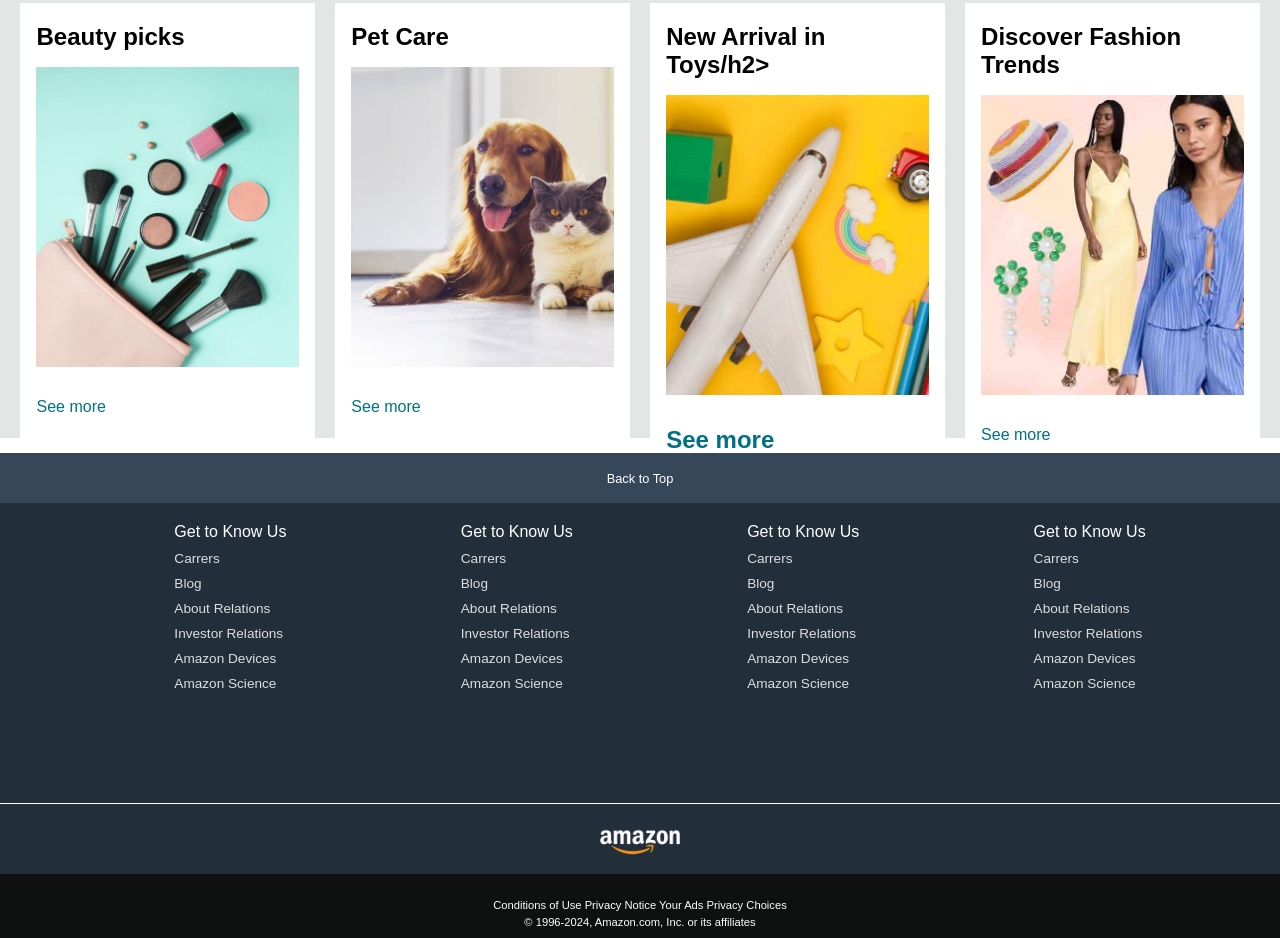
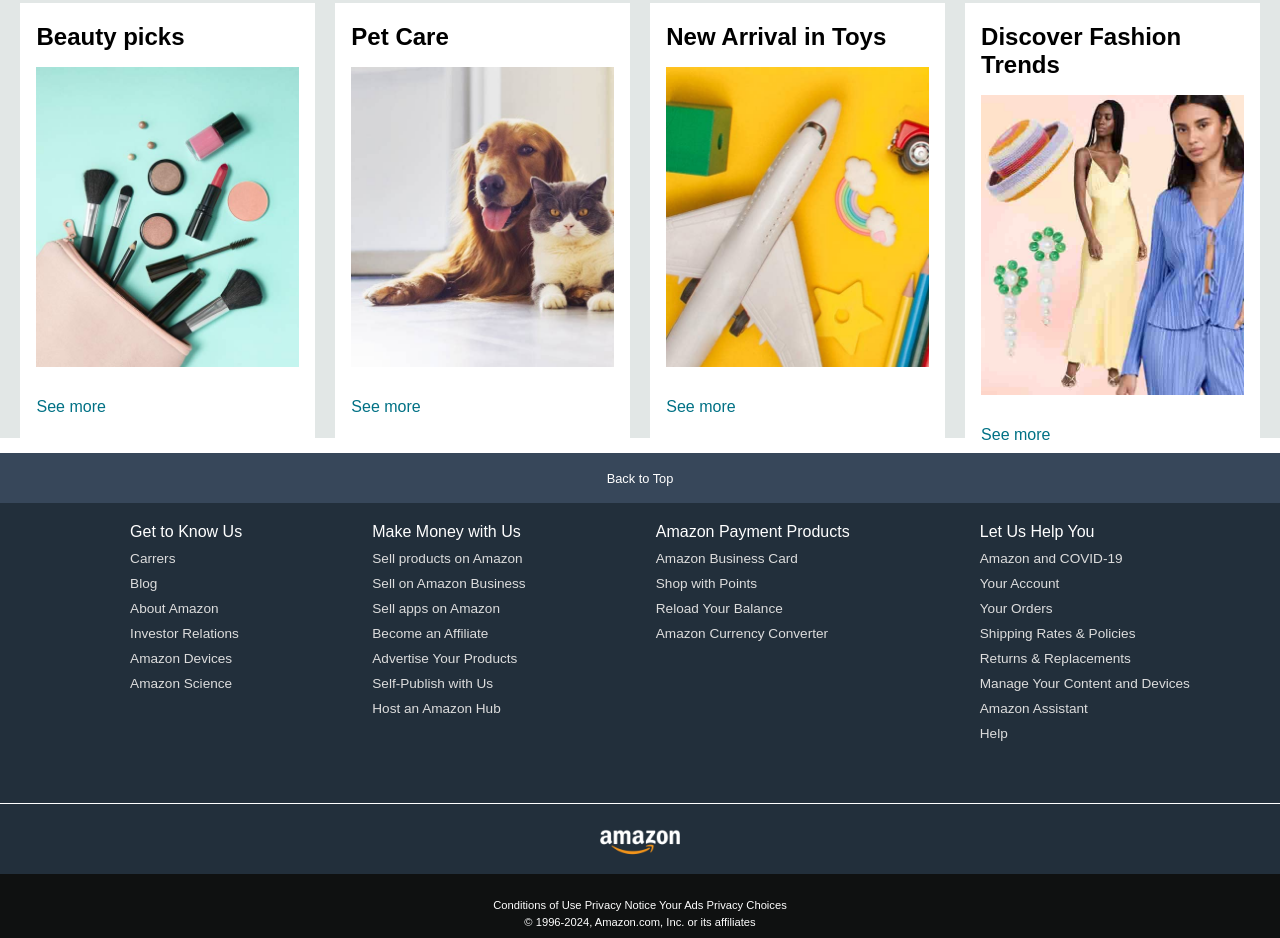
Before and after one commit to sharathkumarbollavathri/Amazon-clone, a plain HTML site: page index.html in a window 1280 px wide. Shown: the part 942-1880 px from the top of the page. Drawn offline with Linux system fonts and the light colour scheme.

Commit message:
Update index.html

```diff
--- a/index.html
+++ b/index.html
@@ -154,7 +154,7 @@
         </div>
         <div class="box7 box">
             <div class="box-content">
-                <h2>New Arrival in Toys/h2>
+                <h2>New Arrival in Toys</h2>
                 <div class="box-img" style="background-image: url('box7_image.jpg');"></div>
                 <p>See more</p>
             </div>
@@ -178,37 +178,39 @@
                 <p>Get to Know Us</p>
                 <a>Carrers</a>
                 <a>Blog</a>
-                <a>About Relations</a>
+                <a>About Amazon</a>
                 <a>Investor Relations</a>
                 <a>Amazon Devices</a>
                 <a>Amazon Science</a>
             </ul>
             <ul>
-                <p>Get to Know Us</p>
-                <a>Carrers</a>
-                <a>Blog</a>
-                <a>About Relations</a>
-                <a>Investor Relations</a>
-                <a>Amazon Devices</a>
-                <a>Amazon Science</a>
+                <p>Make Money with Us</p>
+                <a>Sell products on Amazon</a>
+                <a>Sell on Amazon Business</a>
+                <a>Sell apps on Amazon</a>
+                <a>Become an Affiliate</a>
+                <a>Advertise Your Products</a>
+                <a>Self-Publish with Us</a>
+                <a>Host an Amazon Hub</a>
             </ul>
             <ul>
-                <p>Get to Know Us</p>
-                <a>Carrers</a>
-                <a>Blog</a>
-                <a>About Relations</a>
-                <a>Investor Relations</a>
-                <a>Amazon Devices</a>
-                <a>Amazon Science</a>
+                <p>Amazon Payment Products</p>
+                <a>Amazon Business Card</a>
+                <a>Shop with Points</a>
+                <a>Reload Your Balance</a>
+                <a>Amazon Currency Converter</a>
+
             </ul>
             <ul>
-                <p>Get to Know Us</p>
-                <a>Carrers</a>
-                <a>Blog</a>
-                <a>About Relations</a>
-                <a>Investor Relations</a>
-                <a>Amazon Devices</a>
-                <a>Amazon Science</a>
+                <p>Let Us Help You</p>
+                <a>Amazon and COVID-19</a>
+                <a>Your Account</a>
+                <a>Your Orders</a>
+                <a>Shipping Rates & Policies</a>
+                <a>Returns & Replacements</a>
+                <a>Manage Your Content and Devices</a>
+                <a>Amazon Assistant</a>
+                <a>Help</a>
             </ul>
         </div>
 
```
